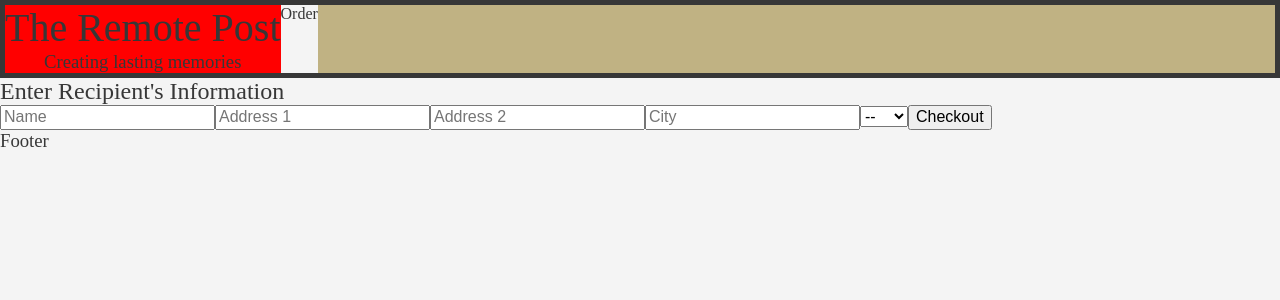
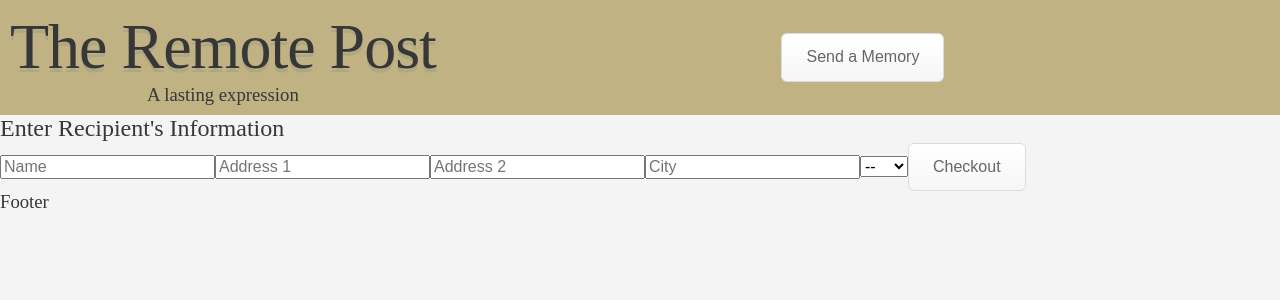
Before and after one commit to mmeinzer/theRemotePost, a React (Create React App) app: page /order in a window 1280 px wide. Shown: the top 300 px of the page. Built offline with nearby package versions, Linux system fonts and the light colour scheme; a web font is replaced by a local one.

Commit message:
more styling fun

```diff
--- a/src/components/App.js
+++ b/src/components/App.js
@@ -4,7 +4,7 @@ import SitePage from './SitePage';
 
 const App = (props) => {
     return (
-        <SitePage className="App">
+        <SitePage className="app">
             <p className="content">This is our home page for Remote Post</p>
         </SitePage>
     )
--- a/src/components/SiteHeader.js
+++ b/src/components/SiteHeader.js
@@ -5,9 +5,9 @@ const SiteHeader = (props) => (
   <div className="site-header">
     <div className="name-tagline">
       <h1 className="site-name">The Remote Post</h1>
-      <h3 className="tagline">Creating lasting memories</h3>
+      <h3 className="tagline">A lasting expression</h3>
     </div>
-    <Link className="order-link" to="/order">Order</Link>
+    <Link className="order-link" to="/order"><button>Send a Memory</button></Link>
   </div>
 )
 export default SiteHeader
--- a/src/css/_fonts.styl
+++ b/src/css/_fonts.styl
@@ -36,3 +36,20 @@
   src: local('Merriweather'), local('Merriweather-Regular'), url(https://fonts.gstatic.com/s/merriweather/v15/RFda8w1V0eDZheqfcyQ4EOgdm0LZdjqr5-oayXSOefg.woff2) format('woff2');
   unicode-range: U+0000-00FF, U+0131, U+0152-0153, U+02C6, U+02DA, U+02DC, U+2000-206F, U+2074, U+20AC, U+2212, U+2215;
 }
+
+/* latin-ext */
+@font-face {
+  font-family: 'Oleo Script';
+  font-style: normal;
+  font-weight: 400;
+  src: local('Oleo Script'), local('OleoScript-Regular'), url(https://fonts.gstatic.com/s/oleoscript/v5/_weQNDK6Uf40CiGFKBBUjiYE0-AqJ3nfInTTiDXDjU4.woff2) format('woff2');
+  unicode-range: U+0100-024F, U+1E00-1EFF, U+20A0-20AB, U+20AD-20CF, U+2C60-2C7F, U+A720-A7FF;
+}
+/* latin */
+@font-face {
+  font-family: 'Oleo Script';
+  font-style: normal;
+  font-weight: 400;
+  src: local('Oleo Script'), local('OleoScript-Regular'), url(https://fonts.gstatic.com/s/oleoscript/v5/_weQNDK6Uf40CiGFKBBUjo4P5ICox8Kq3LLUNMylGO4.woff2) format('woff2');
+  unicode-range: U+0000-00FF, U+0131, U+0152-0153, U+02C6, U+02DA, U+02DC, U+2000-206F, U+2074, U+20AC, U+2212, U+2215;
+}
--- a/src/css/_typography.styl
+++ b/src/css/_typography.styl
@@ -10,7 +10,7 @@ body
   font-size 1rem
 
 h1
-  font-family 'Special Elite'
+  font-family 'Oleo Script'
   font-weight normal
   font-size 2.5rem
   margin 0
--- a/src/css/style.css
+++ b/src/css/style.css
@@ -31,6 +31,20 @@
   font-style: normal;
   font-weight: 400;
   src: local('Merriweather'), local('Merriweather-Regular'), url("https://fonts.gstatic.com/s/merriweather/v15/RFda8w1V0eDZheqfcyQ4EOgdm0LZdjqr5-oayXSOefg.woff2") format('woff2');
+  unicode-range: U+0000-00FF, U+0131, U+0152-0153, U+02C6, U+02DA, U+02DC, U+2000-206F, U+2074, U+20AC, U+2212, U+2215;
+}
+@font-face {
+  font-family: 'Oleo Script';
+  font-style: normal;
+  font-weight: 400;
+  src: local('Oleo Script'), local('OleoScript-Regular'), url("https://fonts.gstatic.com/s/oleoscript/v5/_weQNDK6Uf40CiGFKBBUjiYE0-AqJ3nfInTTiDXDjU4.woff2") format('woff2');
+  unicode-range: U+0100-024F, U+1E00-1EFF, U+20A0-20AB, U+20AD-20CF, U+2C60-2C7F, U+A720-A7FF;
+}
+@font-face {
+  font-family: 'Oleo Script';
+  font-style: normal;
+  font-weight: 400;
+  src: local('Oleo Script'), local('OleoScript-Regular'), url("https://fonts.gstatic.com/s/oleoscript/v5/_weQNDK6Uf40CiGFKBBUjo4P5ICox8Kq3LLUNMylGO4.woff2") format('woff2');
   unicode-range: U+0000-00FF, U+0131, U+0152-0153, U+02C6, U+02DA, U+02DC, U+2000-206F, U+2074, U+20AC, U+2212, U+2215;
 }
 /* normalize.css v5.0.0 | MIT License | github.com/necolas/normalize.css */
@@ -256,7 +270,7 @@ body {
   font-size: 1rem;
 }
 h1 {
-  font-family: 'Special Elite';
+  font-family: 'Oleo Script';
   font-weight: normal;
   font-size: 2.5rem;
   margin: 0;
@@ -284,15 +298,48 @@ a {
           flex-direction: row;
   -ms-flex-wrap: wrap;
       flex-wrap: wrap;
+  -webkit-box-pack: justify;
+      -ms-flex-pack: justify;
+          justify-content: space-between;
   background-color: #c0b283;
-  border: 5px solid #373737;
+}
+.site-header .site-name {
+  font-weight: 100;
+  font-size: 4rem;
+  letter-spacing: -1px;
+  text-shadow: 0px 4px 0 rgba(18,86,136,0.11);
 }
 .site-header .name-tagline {
-  background-color: #f00;
+  padding: 10px;
 }
 .site-header .order-link {
-  background-color: #f4f4f4;
+  -ms-flex-item-align: center;
+      -ms-grid-row-align: center;
+      align-self: center;
+  padding: 0;
+  border: 0;
+  margin: auto;
 }
 .site-header >* {
   text-align: center;
 }
+button {
+  box-shadow: inset 0px 1px 0px 0px #fff;
+  background: -webkit-linear-gradient(top, #fff 5%, #f6f6f6 100%);
+  background: linear-gradient(to bottom, #fff 5%, #f6f6f6 100%);
+  background-color: #fff;
+  border-radius: 6px;
+  border: 1px solid #dcdcdc;
+  cursor: pointer;
+  color: #666;
+  padding: 14px 24px;
+}
+button hover {
+  background: -webkit-linear-gradient(top, #f6f6f6 5%, #fff 100%);
+  background: linear-gradient(to bottom, #f6f6f6 5%, #fff 100%);
+  background-color: #f6f6f6;
+}
+button active {
+  position: relative;
+  top: 1px;
+}
--- a/src/css/style.styl
+++ b/src/css/style.styl
@@ -5,11 +5,38 @@
   display flex
   flex-direction row
   flex-wrap wrap
+  justify-content space-between
   background-color gold
-  border 5px solid black
+  .site-name
+    font-weight 100
+    font-size 4rem
+    letter-spacing -1px
+    text-shadow 0px 4px 0 rgba(18,86,136,0.11)
   .name-tagline
-    background-color red
+    padding 10px
   .order-link
-    background-color #f4f4f4
+    align-self center
+    padding 0
+    border 0
+    margin auto
   >*
     text-align center
+
+// This is button code downloaded from a website
+button
+  box-shadow inset 0px 1px 0px 0px #ffffff
+  background linear-gradient(to bottom, #ffffff 5%, #f6f6f6 100%)
+  background-color #ffffff
+  border-radius 6px
+  border 1px solid #dcdcdc
+  cursor pointer
+  color #666666
+  padding 14px 24px
+
+button hover
+  background linear-gradient(to bottom, #f6f6f6 5%, #ffffff 100%)
+  background-color #f6f6f6
+
+button active
+  position relative
+  top 1px
```
